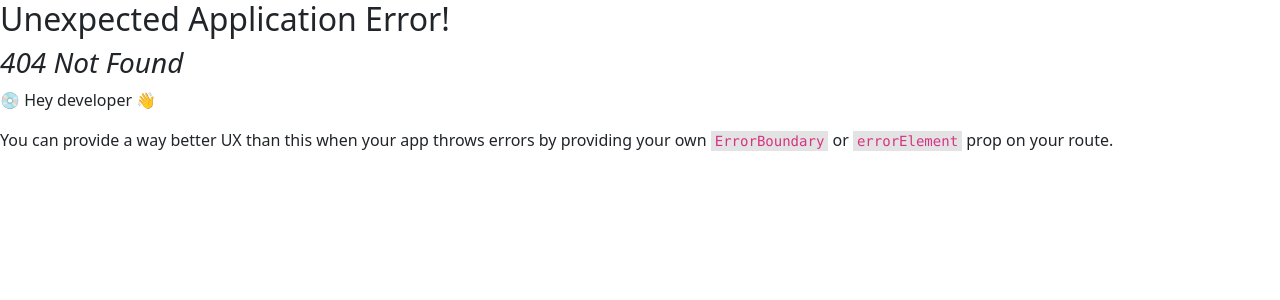
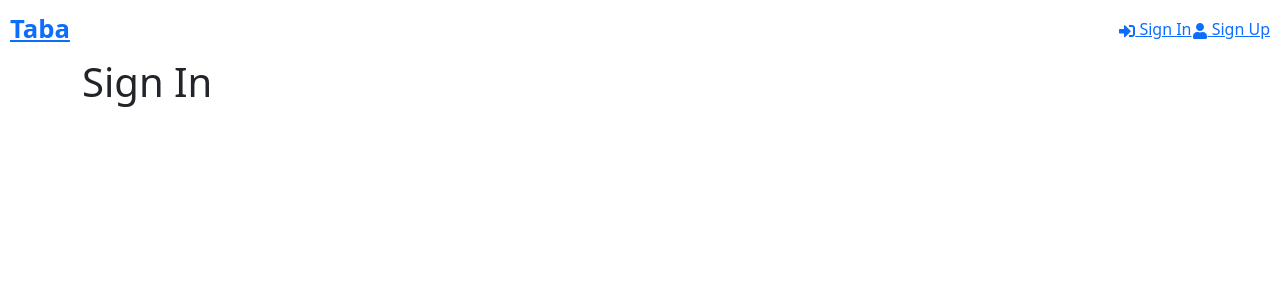
Before and after one commit to brian-pan/taba-retail, a React (Vite) app in the folder frontend/: page /login in a window 1280 px wide. Before the commit this address had no page. Shown: the top 300 px of the page. Built offline with nearby package versions, Linux system fonts and the light colour scheme.

Commit message:
save progress

```diff
--- a/frontend/src/App.tsx
+++ b/frontend/src/App.tsx
@@ -1,7 +1,6 @@
 import { Outlet } from "react-router-dom";
 
 import Header from "./components/Header";
-import HomeScreen from "./screens/HomeScreen";
 import "./styles/App.scss";
 
 const App = () => {
@@ -10,6 +9,7 @@ const App = () => {
       <div className="wrapper">
         <Header logoName="Taba" />
         <div>
+          {/* render child route elements*/}
           <Outlet />
         </div>
       </div>
--- /dev/null
+++ b/frontend/src/components/FormContainer.tsx
@@ -0,0 +1,13 @@
+import * as React from "react";
+import { PropsWithChildren } from "react";
+import { Container, Row, Col } from "react-bootstrap";
+
+interface FormContainerProps {}
+
+const FormContainer: React.FunctionComponent<
+  PropsWithChildren<FormContainerProps>
+> = (props) => {
+  return <Container>{props.children}</Container>;
+};
+
+export default FormContainer;
--- a/frontend/src/main.tsx
+++ b/frontend/src/main.tsx
@@ -12,12 +12,13 @@ import App from "./App.tsx";
 import HomeScreen from "./screens/HomeScreen.tsx";
 import RegisterScreen from "./screens/RegisterScreen.tsx";
 import "./index.css";
+import LoginScreen from "./screens/LoginScreen.tsx";
 
 const router = createBrowserRouter(
   createRoutesFromElements(
     <Route path="/" element={<App />}>
       <Route index={true} path="/" element={<HomeScreen />} />
-      <Route path="/register" element={<RegisterScreen />} />
+      <Route path="/login" element={<LoginScreen />} />
       <Route path="/register" element={<RegisterScreen />} />
     </Route>
   )
--- /dev/null
+++ b/frontend/src/screens/LoginScreen.tsx
@@ -0,0 +1,28 @@
+import { useState } from "react";
+import { Link } from "react-router-dom";
+import { Form, Button, Row, Col } from "react-bootstrap";
+import FormContainer from "../components/FormContainer";
+
+import * as React from "react";
+
+interface LoginScreenProps {}
+
+const LoginScreen: React.FunctionComponent<LoginScreenProps> = (props) => {
+  const [email, setEmail] = useState("");
+  const [password, setPassword] = useState("");
+
+  const handleSubmit = async (e: React.FormEvent<HTMLFormElement>) => {
+    e.preventDefault();
+    console.log("submit");
+  };
+
+  return (
+    <FormContainer>
+      <h1>Sign In</h1>
+
+      <Form onSubmit={handleSubmit}></Form>
+    </FormContainer>
+  );
+};
+
+export default LoginScreen;
--- a/frontend/src/screens/RegisterScreen.tsx
+++ b/frontend/src/screens/RegisterScreen.tsx
@@ -1,11 +1,13 @@
 import * as React from "react";
+
+import FormContainer from "../components/FormContainer";
 
 interface RegisterScreenProps {}
 
 const RegisterScreen: React.FunctionComponent<RegisterScreenProps> = (
   props
 ) => {
-  return <div>register page</div>;
+  return <FormContainer></FormContainer>;
 };
 
 export default RegisterScreen;
```
